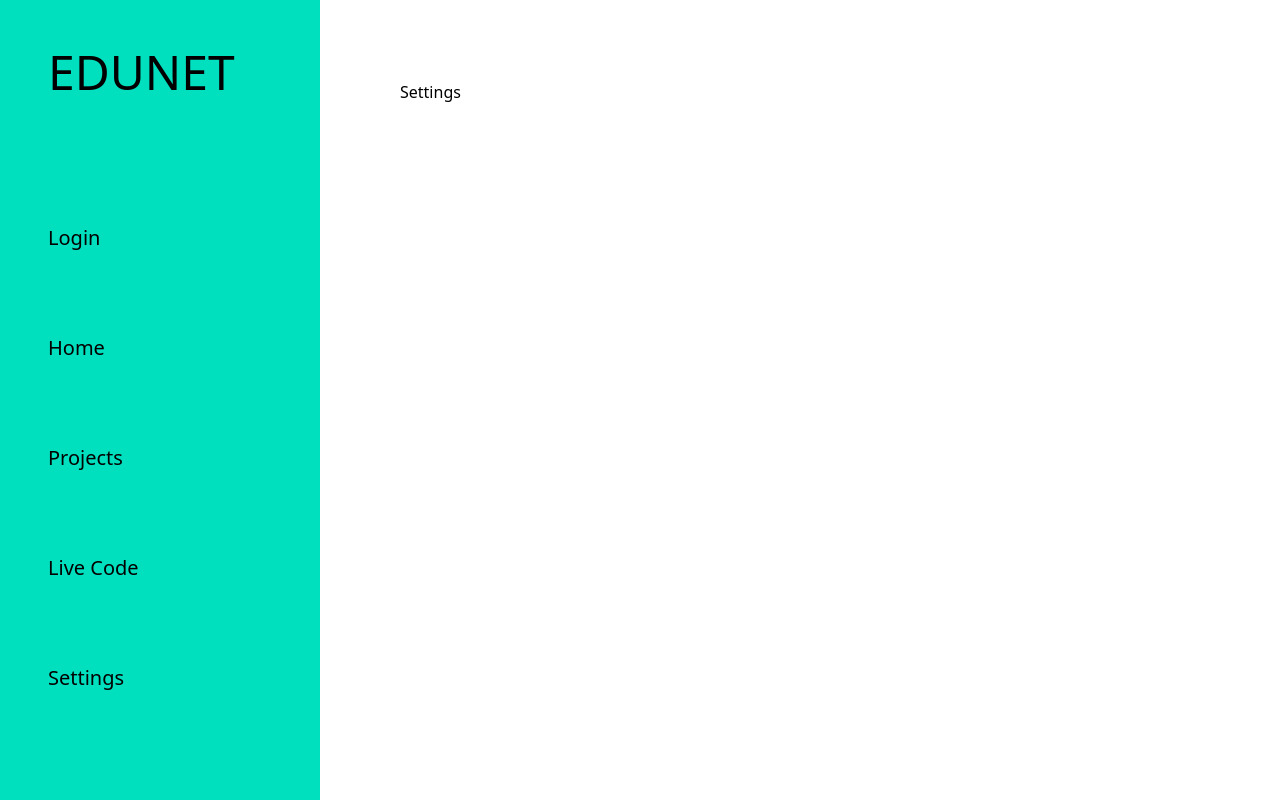
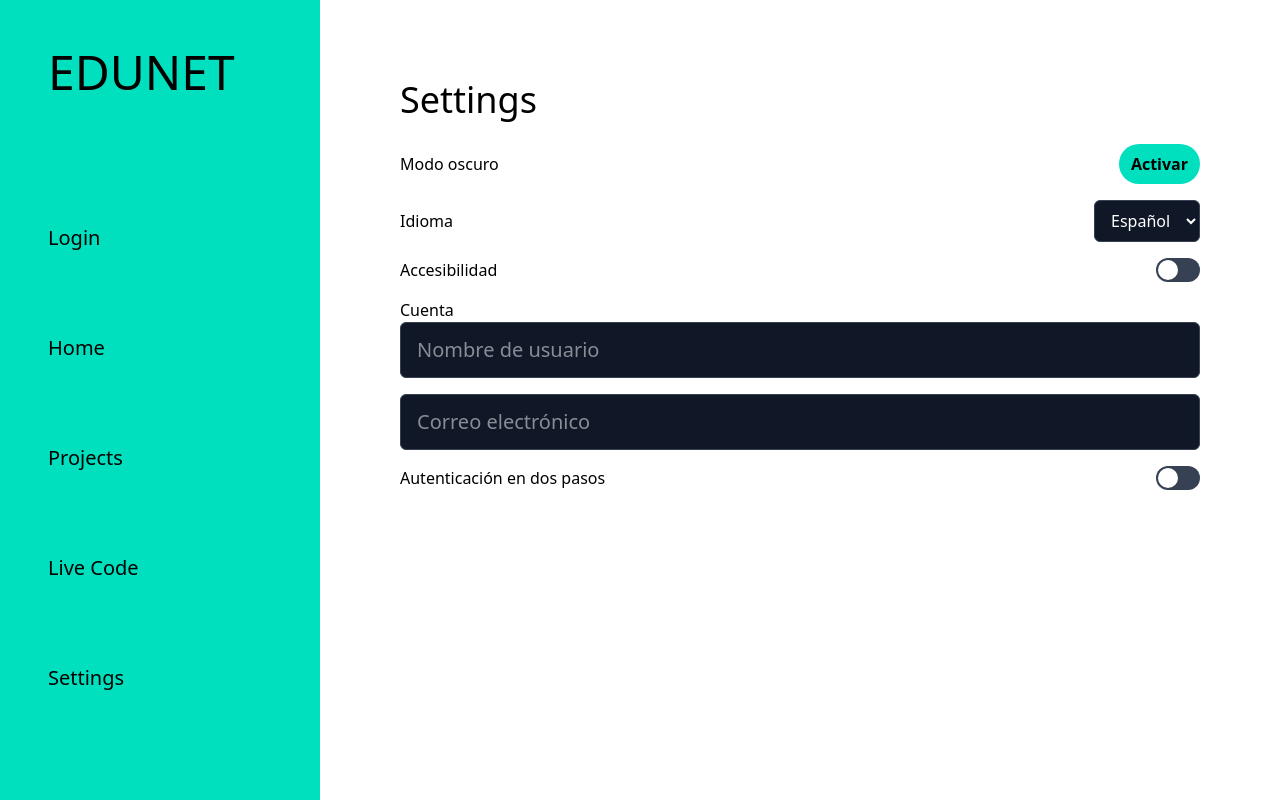
Before and after one commit to Balbino-Creator/EduNet, a React (Vite) app in the folder client/: page /settings in a window 1280 px wide. Built offline with nearby package versions, Linux system fonts and the light colour scheme.

Commit message:
Added basic settings page

```diff
--- a/client/src/views/Settings.tsx
+++ b/client/src/views/Settings.tsx
@@ -1,5 +1,64 @@
 export default function Settings() {
   return (
-    <div>Settings</div>
-  )
+    <div className="flex flex-col space-y-6">
+      <h3 className="text-4xl">Settings</h3>
+
+      <div className="rounded-2xl space-y-4">
+        {/* Modo oscuro */}
+        <div className="flex justify-between items-center">
+          <span className="font-medium">Modo oscuro</span>
+          <button className="px-3 py-2 rounded-full bg-primary font-semibold hover:bg-opacity-90">
+            Activar
+          </button>
+        </div>
+
+        {/* Idioma */}
+        <div className="flex justify-between items-center">
+          <span className="font-medium">Idioma</span>
+          <select className="px-3 py-2 rounded-md border border-gray-700 bg-gray-900 text-white focus:border-primary focus:ring-primary">
+            <option>Español</option>
+            <option>Inglés</option>
+            <option>Francés</option>
+          </select>
+        </div>
+
+        {/* Accesibilidad */}
+        <div className="flex justify-between items-center">
+          <span className="font-medium">Accesibilidad</span>
+          <label className="flex items-center">
+            <input type="checkbox" className="hidden peer" />
+            <div className="w-11 h-6 bg-gray-700 rounded-full peer-checked:bg-primary relative cursor-pointer">
+              <div className="absolute w-5 h-5 bg-white rounded-full left-0.5 top-0.5 transition"></div>
+            </div>
+          </label>
+        </div>
+
+        {/* Cuenta */}
+        <div className="space-y-4">
+          <span className="font-medium">Cuenta</span>
+          <input
+            type="text"
+            placeholder="Nombre de usuario"
+            className="w-full px-4 py-3 rounded-md border text-white border-gray-700 bg-gray-900 focus:border-primary focus:ring-primary"
+          />
+          <input
+            type="email"
+            placeholder="Correo electrónico"
+            className="w-full px-4 py-3 rounded-md border text-white border-gray-700 bg-gray-900 focus:border-primary focus:ring-primary"
+          />
+        </div>
+
+        {/* Seguridad */}
+        <div className="flex justify-between items-center">
+          <span className="font-medium">Autenticación en dos pasos</span>
+          <label className="flex items-center">
+            <input type="checkbox" className="hidden peer" />
+            <div className="w-11 h-6 bg-gray-700 rounded-full peer-checked:bg-primary relative cursor-pointer">
+              <div className="absolute w-5 h-5 bg-white rounded-full left-0.5 top-0.5 transition"></div>
+            </div>
+          </label>
+        </div>
+      </div>
+    </div>
+  );
 }
```
